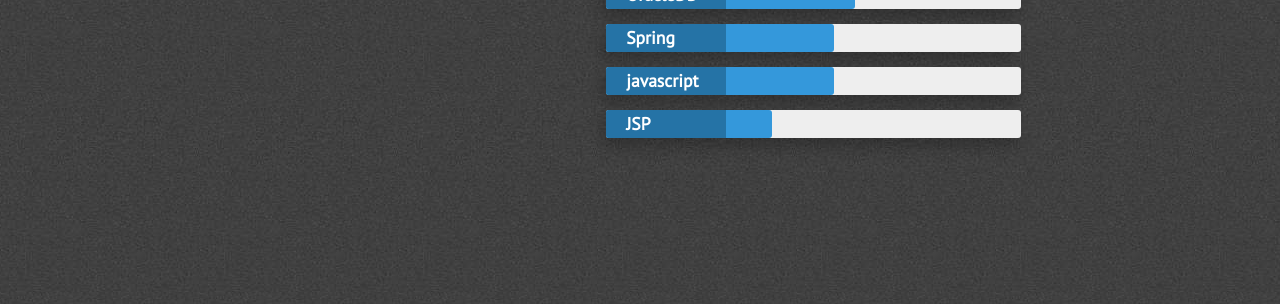
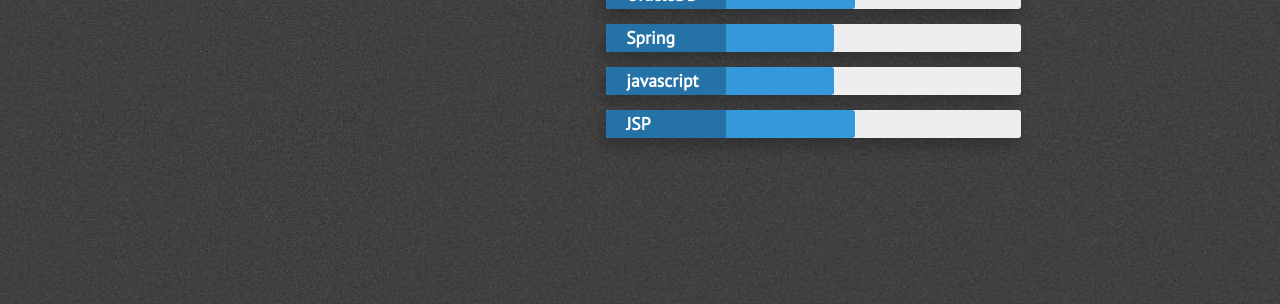
Before and after one commit to YoungGyu99/YoungGyu99.github.io, a Jekyll site: the page built from index.html, in a window 1280 px wide. Shown: the part 2460-2764 px from the top of the page. Built offline with Jekyll 4.4.1, drawn with Linux system fonts in a browser that asks for light colours; nearby versions of some CDN libraries.

Commit message:
Update skills.html

```diff
--- a/_includes/skills.html
+++ b/_includes/skills.html
@@ -32,7 +32,7 @@
                             <div class="skillbar-bar" style="background: #3498db"></div>
                         </div> <!-- End Skill Bar -->
 
-                        <div class="skillbar clearfix " data-percent="40%">
+                        <div class="skillbar clearfix " data-percent="60%">
                             <div class="skillbar-title" style="background: #2980b9;"><span>JSP</span></span></div>
                             <div class="skillbar-bar" style="background: #3498db;"></div>
                         </div> <!-- End Skill Bar -->
```
